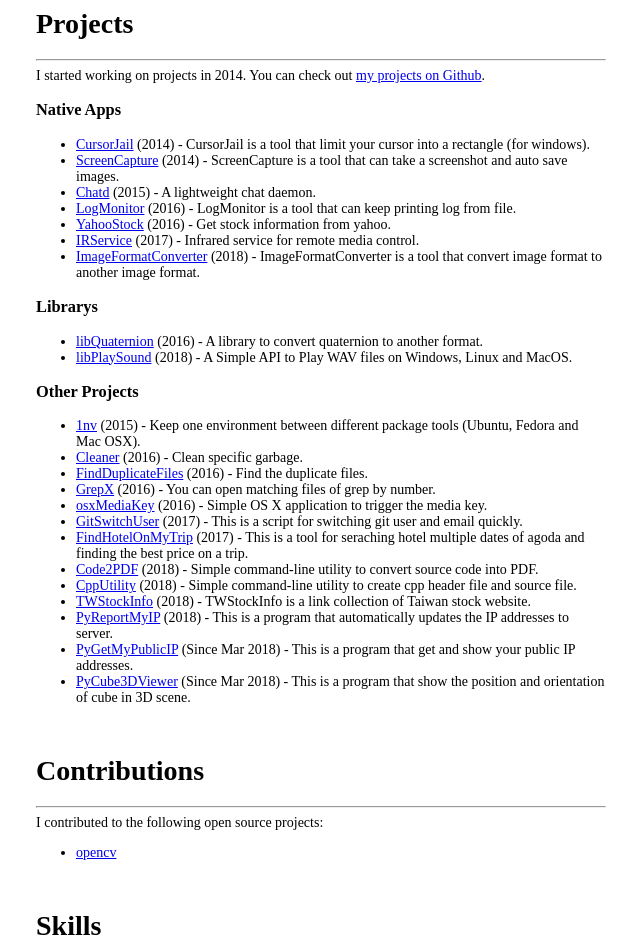
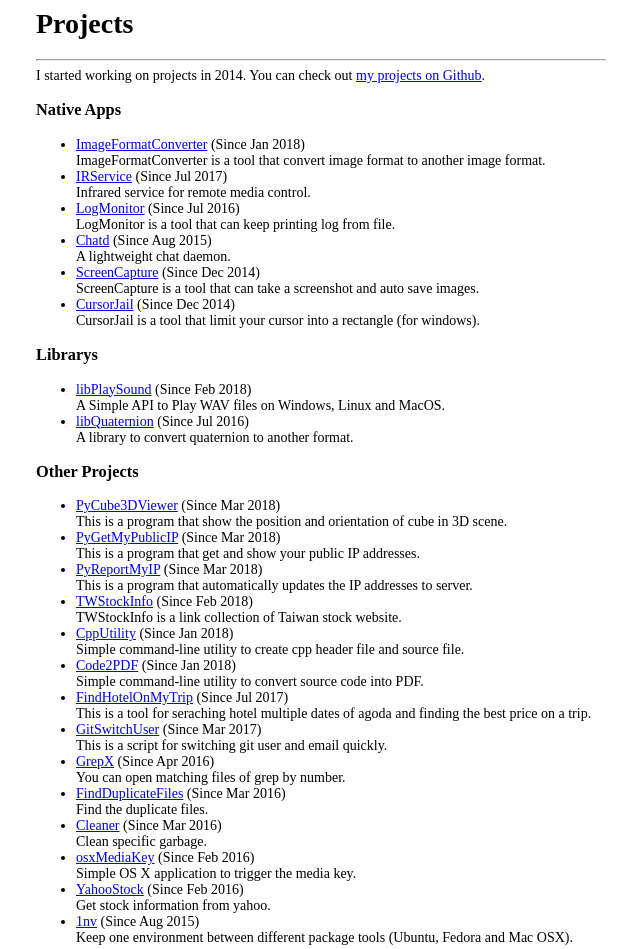
Before and after one commit to shengyu7697/cv, a plain HTML site: page index.html in a window 1280 px wide. Shown: the part 1100-2049 px from the top of the page, without its empty margins (314-954 px from the left). Drawn offline with Linux system fonts and the light colour scheme.

Commit message:
Update index.html

```diff
--- a/index.html
+++ b/index.html
@@ -1,7 +1,7 @@
 <!-- @author: ShengYu Peng -->
 <!-- @email: shengyu7697@gmail.com -->
 <!-- @date: 2017-04-08 -->
-<!-- @update: 2018-03-11 -->
+<!-- @update: 2018-03-12 -->
 <!DOCTYPE html>
 <html>
 <head>
@@ -86,34 +86,34 @@
         <a>I started working on projects in 2014. You can check out <a  href="https://github.com/shengyu7697" target="_blank">my projects on Github</a>.</a>
         <h3>Native Apps</h3>
         <ul>
-            <li><a href="https://github.com/shengyu7697/CursorJail" target="_blank">CursorJail</a> (2014) - CursorJail is a tool that limit your cursor into a rectangle (for windows).</li>
-            <li><a href="https://github.com/shengyu7697/ScreenCapture" target="_blank">ScreenCapture</a> (2014) - ScreenCapture is a tool that can take a screenshot and auto save images.</li>
-            <li><a href="https://github.com/shengyu7697/Chatd" target="_blank">Chatd</a> (2015) - A lightweight chat daemon. </li>
-            <li><a href="https://github.com/shengyu7697/LogMonitor" target="_blank">LogMonitor</a> (2016) - LogMonitor is a tool that can keep printing log from file.</li>
-            <li><a href="https://github.com/shengyu7697/YahooStock" target="_blank">YahooStock</a> (2016) - Get stock information from yahoo.</li>
-            <li><a href="https://github.com/shengyu7697/IRService" target="_blank">IRService</a> (2017) - Infrared service for remote media control.</li>
-            <li><a href="https://github.com/shengyu7697/ImageFormatConverter" target="_blank">ImageFormatConverter</a> (2018) - ImageFormatConverter is a tool that convert image format to another image format.</li>
+            <li><a href="https://github.com/shengyu7697/ImageFormatConverter" target="_blank">ImageFormatConverter</a> (Since Jan 2018) </br>ImageFormatConverter is a tool that convert image format to another image format.</li>
+            <li><a href="https://github.com/shengyu7697/IRService" target="_blank">IRService</a> (Since Jul 2017) </br>Infrared service for remote media control.</li>
+            <li><a href="https://github.com/shengyu7697/LogMonitor" target="_blank">LogMonitor</a> (Since Jul 2016) </br>LogMonitor is a tool that can keep printing log from file.</li>
+            <li><a href="https://github.com/shengyu7697/Chatd" target="_blank">Chatd</a> (Since Aug 2015) </br>A lightweight chat daemon. </li>
+            <li><a href="https://github.com/shengyu7697/ScreenCapture" target="_blank">ScreenCapture</a> (Since Dec 2014) </br>ScreenCapture is a tool that can take a screenshot and auto save images.</li>
+            <li><a href="https://github.com/shengyu7697/CursorJail" target="_blank">CursorJail</a> (Since Dec 2014) </br>CursorJail is a tool that limit your cursor into a rectangle (for windows).</li>
         </ul>
         <h3>Librarys</h3>
         <ul>
-            <li><a href="https://github.com/shengyu7697/libQuaternion" target="_blank">libQuaternion</a> (2016) - A library to convert quaternion to another format.</li>
-            <li><a href="https://github.com/shengyu7697/libPlaySound" target="_blank">libPlaySound</a> (2018) - A Simple API to Play WAV files on Windows, Linux and MacOS.</li>
+            <li><a href="https://github.com/shengyu7697/libPlaySound" target="_blank">libPlaySound</a> (Since Feb 2018) </br>A Simple API to Play WAV files on Windows, Linux and MacOS.</li>
+            <li><a href="https://github.com/shengyu7697/libQuaternion" target="_blank">libQuaternion</a> (Since Jul 2016) </br>A library to convert quaternion to another format.</li>
         </ul>
         <h3>Other Projects</h3>
         <ul>
-            <li><a href="https://github.com/shengyu7697/1nv" target="_blank">1nv</a> (2015) - Keep one environment between different package tools (Ubuntu, Fedora and Mac OSX).</li>
-            <li><a href="https://github.com/shengyu7697/Cleaner" target="_blank">Cleaner</a> (2016) - Clean specific garbage.</li>
-            <li><a href="https://github.com/shengyu7697/FindDuplicateFiles" target="_blank">FindDuplicateFiles</a> (2016) - Find the duplicate files.</li>
-            <li><a href="https://github.com/shengyu7697/GrepX" target="_blank">GrepX</a> (2016) - You can open matching files of grep by number.</li>
-            <li><a href="https://github.com/shengyu7697/osxMediaKey" target="_blank">osxMediaKey</a> (2016) - Simple OS X application to trigger the media key.</li>
-            <li><a href="https://github.com/shengyu7697/GitSwitchUser" target="_blank">GitSwitchUser</a> (2017) - This is a script for switching git user and email quickly.</li>
-            <li><a href="https://github.com/shengyu7697/FindHotelOnMyTrip" target="_blank">FindHotelOnMyTrip</a> (2017) - This is a tool for seraching hotel multiple dates of agoda and finding the best price on a trip.</li>
-            <li><a href="https://github.com/shengyu7697/Code2PDF" target="_blank">Code2PDF</a> (2018) - Simple command-line utility to convert source code into PDF.</li>
-            <li><a href="https://github.com/shengyu7697/CppUtility" target="_blank">CppUtility</a> (2018) - Simple command-line utility to create cpp header file and source file.</li>
-            <li><a href="https://github.com/shengyu7697/TWStockInfo" target="_blank">TWStockInfo</a> (2018) - TWStockInfo is a link collection of Taiwan stock website.</li>
-            <li><a href="https://github.com/shengyu7697/PyReportMyIP" target="_blank">PyReportMyIP</a> (2018) - This is a program that automatically updates the IP addresses to server.</li>
-            <li><a href="https://github.com/shengyu7697/PyGetMyPublicIP" target="_blank">PyGetMyPublicIP</a> (Since Mar 2018) - This is a program that get and show your public IP addresses.</li>
-            <li><a href="https://github.com/shengyu7697/PyCube3DViewer" target="_blank">PyCube3DViewer</a> (Since Mar 2018) - This is a program that show the position and orientation of cube in 3D scene.</li>
+            <li><a href="https://github.com/shengyu7697/PyCube3DViewer" target="_blank">PyCube3DViewer</a> (Since Mar 2018) </br>This is a program that show the position and orientation of cube in 3D scene.</li>
+            <li><a href="https://github.com/shengyu7697/PyGetMyPublicIP" target="_blank">PyGetMyPublicIP</a> (Since Mar 2018) </br>This is a program that get and show your public IP addresses.</li>
+            <li><a href="https://github.com/shengyu7697/PyReportMyIP" target="_blank">PyReportMyIP</a> (Since Mar 2018) </br>This is a program that automatically updates the IP addresses to server.</li>
+            <li><a href="https://github.com/shengyu7697/TWStockInfo" target="_blank">TWStockInfo</a> (Since Feb 2018) </br>TWStockInfo is a link collection of Taiwan stock website.</li>
+            <li><a href="https://github.com/shengyu7697/CppUtility" target="_blank">CppUtility</a> (Since Jan 2018) </br>Simple command-line utility to create cpp header file and source file.</li>
+            <li><a href="https://github.com/shengyu7697/Code2PDF" target="_blank">Code2PDF</a> (Since Jan 2018) </br>Simple command-line utility to convert source code into PDF.</li>
+            <li><a href="https://github.com/shengyu7697/FindHotelOnMyTrip" target="_blank">FindHotelOnMyTrip</a> (Since Jul 2017) </br>This is a tool for seraching hotel multiple dates of agoda and finding the best price on a trip.</li>
+            <li><a href="https://github.com/shengyu7697/GitSwitchUser" target="_blank">GitSwitchUser</a> (Since Mar 2017) </br>This is a script for switching git user and email quickly.</li>
+            <li><a href="https://github.com/shengyu7697/GrepX" target="_blank">GrepX</a> (Since Apr 2016) </br>You can open matching files of grep by number.</li>
+            <li><a href="https://github.com/shengyu7697/FindDuplicateFiles" target="_blank">FindDuplicateFiles</a> (Since Mar 2016) </br>Find the duplicate files.</li>
+            <li><a href="https://github.com/shengyu7697/Cleaner" target="_blank">Cleaner</a> (Since Mar 2016) </br>Clean specific garbage.</li>
+            <li><a href="https://github.com/shengyu7697/osxMediaKey" target="_blank">osxMediaKey</a> (Since Feb 2016) </br>Simple OS X application to trigger the media key.</li>
+            <li><a href="https://github.com/shengyu7697/YahooStock" target="_blank">YahooStock</a> (Since Feb 2016) </br>Get stock information from yahoo.</li>
+            <li><a href="https://github.com/shengyu7697/1nv" target="_blank">1nv</a> (Since Aug 2015) </br>Keep one environment between different package tools (Ubuntu, Fedora and Mac OSX).</li>
         </ul>
         </br>
 
```
